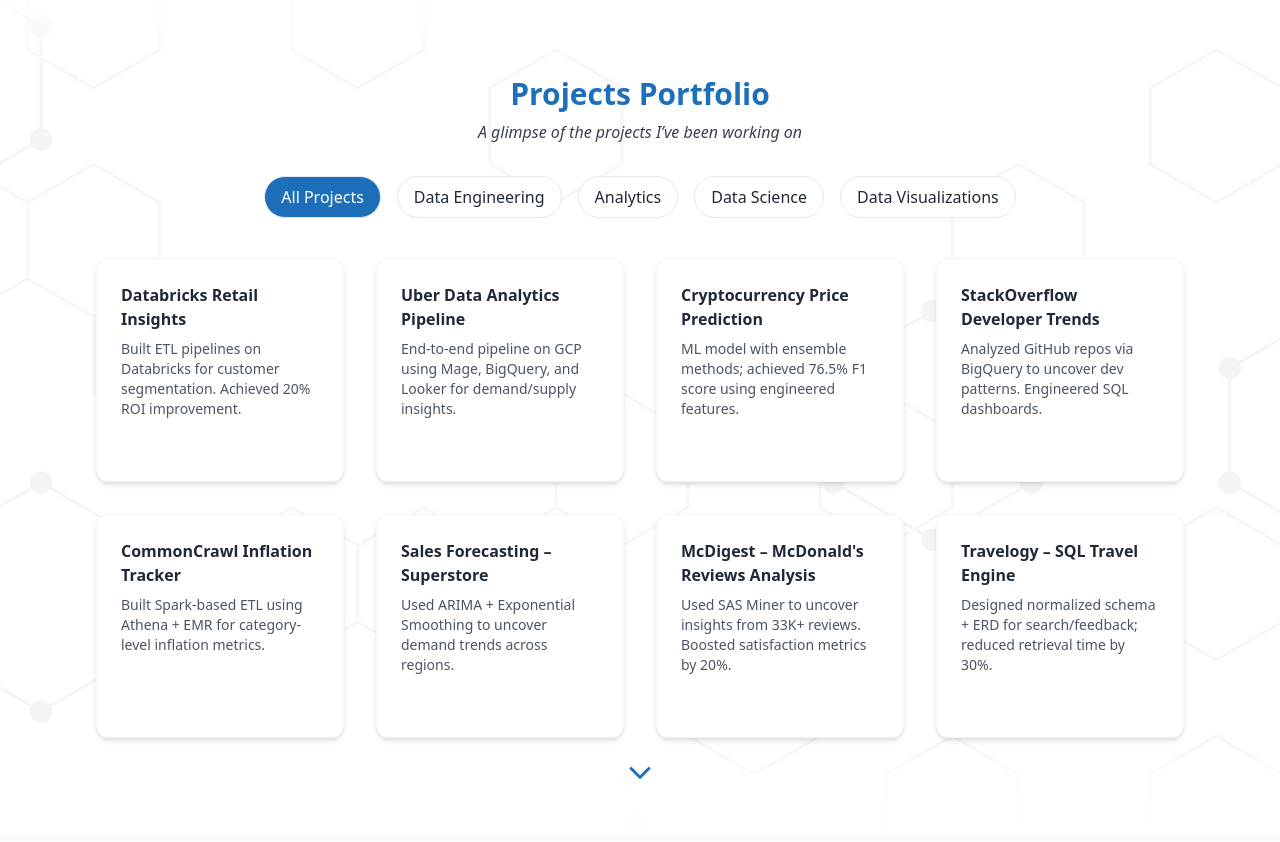
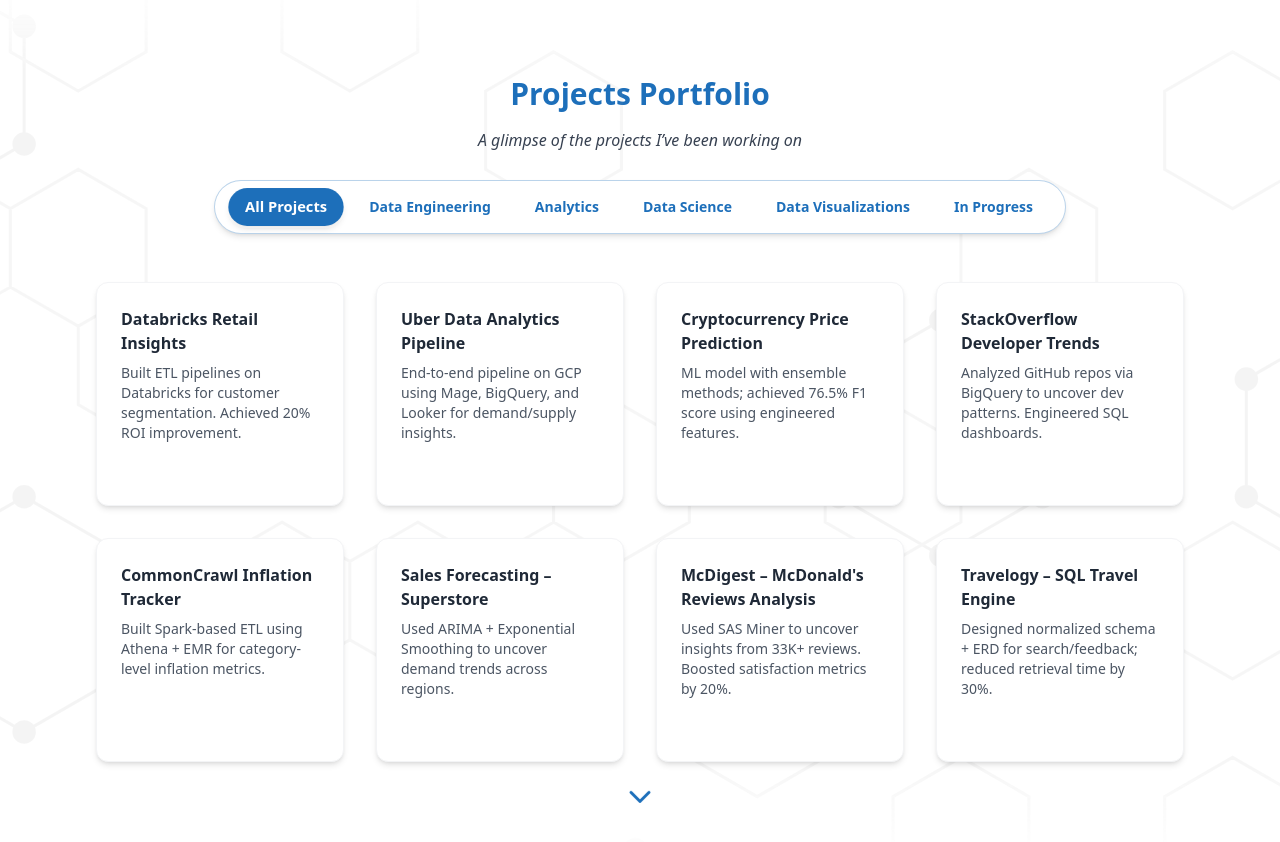
Before and after one commit to kamineni-rohit/rohit-kamineni-website, a React (Vite) app: page / in a window 1280 px wide. Shown: the part 1720-2562 px from the top of the page. Built offline with nearby package versions, Linux system fonts and the light colour scheme.

Commit message:
v1 - Testing category picker style

```diff
--- a/src/components/Projects.jsx
+++ b/src/components/Projects.jsx
@@ -9,6 +9,7 @@
   "Analytics",
   "Data Science",
   "Data Visualizations",
+  "In Progress"
 ];
 
 const projectsData = [
@@ -52,13 +53,26 @@
     desc: "Designed normalized schema + ERD for search/feedback; reduced retrieval time by 30%.",
     categories: ["All Projects", "Data Engineering", "Data Visualizations"],
   },
+  // 🚧 In Progress (EXCLUDED from 'All Projects')
+  {
+    title: "Stochastic Optimization for Trading",
+    desc: "15-minute S&P 500 interval strategy using stochastic methods. In progress.",
+    categories: ["In Progress", "Data Science"],
+  },
+  {
+    title: "Market Jump Predictor",
+    desc: "Building classifier models on CRSP tick data. Experimental phase.",
+    categories: ["In Progress", "Data Science"],
+  }
 ];
 
 const Projects = () => {
   const [activeCategory, setActiveCategory] = useState("All Projects");
 
   const filteredProjects = projectsData.filter((project) =>
-    project.categories.includes(activeCategory)
+    activeCategory === "All Projects"
+      ? project.categories.includes("All Projects")
+      : project.categories.includes(activeCategory)
   );
 
   return (
@@ -68,29 +82,37 @@
     >
       <SectionBackground imageSrc={hexagonBg} opacity={0.09} />
 
-      <h2 className="text-3xl font-bold text-accent mb-2 text-center">
-        Projects Portfolio
-      </h2>
-      <p className="text-gray-700 text-center mb-8">
-        <i>A glimpse of the projects I’ve been working on</i>
+      <h2 className="text-3xl font-bold text-accent mb-4 text-center">Projects Portfolio</h2>
+      <p className="text-gray-700 text-center mb-7 italic">
+        A glimpse of the projects I’ve been working on
       </p>
 
-      <div className="flex flex-wrap justify-center gap-4 mb-10 z-10">
+      {/* Theme-Styled Category Picker */}
+      <div className="relative z-10 mb-12 w-full flex justify-center">
+        <div className="flex flex-wrap justify-center gap-3 px-4 py-2 bg-white border border-accent/30 rounded-full shadow-md backdrop-blur-sm">
           {projectCategories.map((cat) => (
             <button
               key={cat}
               onClick={() => setActiveCategory(cat)}
-            className={`px-4 py-2 rounded-full border ${
-              activeCategory === cat
-                ? "bg-accent text-white"
-                : "bg-white text-gray-800"
-            } hover:bg-accent hover:text-white transition`}
+              className={`relative px-4 py-2 text-sm font-semibold rounded-full transition-all duration-200 ease-in-out
+          ${activeCategory === cat
+                  ? "text-white bg-accent shadow-md scale-105"
+                  : "text-accent hover:bg-accent/10 hover:scale-105"
+                }`}
             >
               {cat}
+              {activeCategory === cat && (
+                <span
+                  className="absolute inset-0 rounded-full ring-2 ring-white ring-opacity-50 animate-pulse"
+                  aria-hidden="true"
+                />
+              )}
             </button>
           ))}
         </div>
+      </div>
 
+      {/* Project Cards */}
       <div className="grid grid-cols-1 sm:grid-cols-2 lg:grid-cols-4 gap-8 max-w-7xl w-full z-10">
         {filteredProjects.map((project, index) => (
           <div
@@ -107,11 +129,14 @@
         ))}
       </div>
 
+      {/* Chevron Navigation */}
       <div className="absolute bottom-10 left-0 w-full flex justify-center z-20">
         <div
           className="text-accent text-4xl cursor-pointer animate-bounce"
           onClick={() =>
-            document.getElementById("education")?.scrollIntoView({ behavior: "smooth" })
+            document
+              .getElementById("education")
+              ?.scrollIntoView({ behavior: "smooth" })
           }
         >
           <FiChevronDown />
```
Lines whose indentation alone changed are shown as unchanged.
